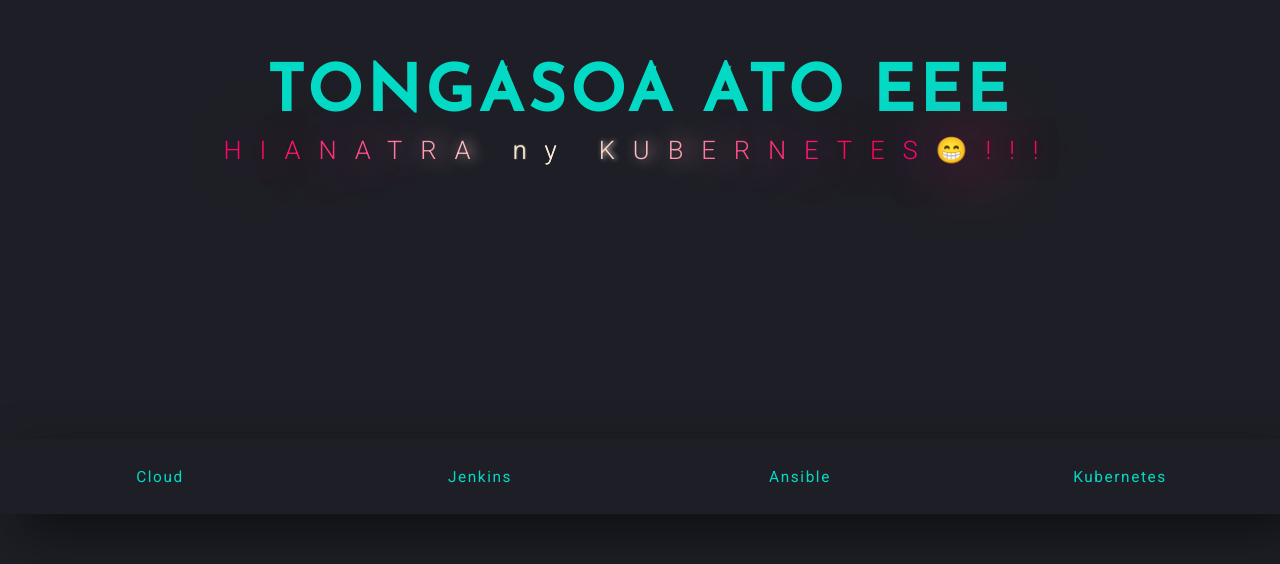
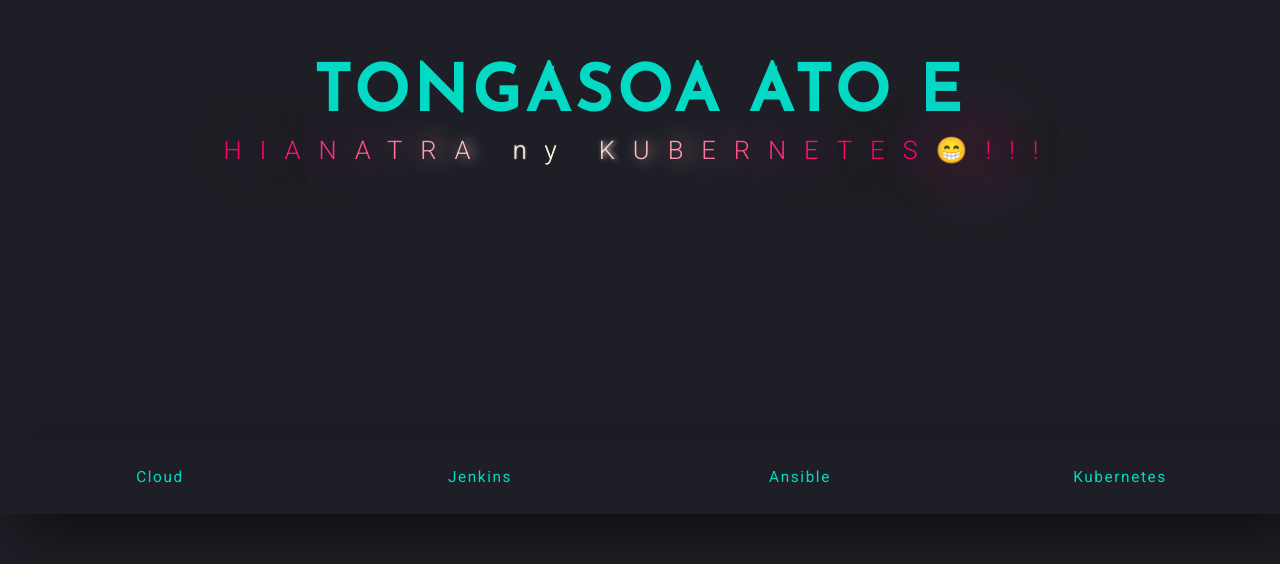
Before and after one commit to FyFyT/kubernetes, a plain HTML site: page index.html in a window 1280 px wide. Shown: the part 286-850 px from the top of the page. Drawn offline with nearby package versions, Linux system fonts and the light colour scheme; a script that the page names is missing.

Commit message:
modif kely

```diff
--- a/index.html
+++ b/index.html
@@ -257,7 +257,7 @@
   </head>
 <body>
     <sectio class="nav">
-        <h1>TONGASOA ATO EEE</h1>
+        <h1>TONGASOA ATO E</h1>
         <h3 class="span loader"><span class="m">H</span><span class="m">I</span><span class="m">A</span><span class="m">N</span><span class="m">A</span><span class="m">T</span><span class="m">R</span><span class="m">A</span><span class="m">&nbsp;</span><span class="m">n</span><span class="m">y</span><span class="m">&nbsp;</span><span class="m">K</span><span class="m">U</span><span class="m">B</span><span class="m">E</span><span class="m">R</span><span class="m">N</span><span class="m">E</span><span class="m">T</span><span class="m">E</span><span class="m">S</span><span class="m">😁</span><span class="m">!!!</span></h3>
         <div class="nav-container"><a class="nav-tab" href="#tab-pwa">Cloud</a><a class="nav-tab" href="#tab-next">Jenkins</a><a class="nav-tab" href="#tab-typescript">Ansible</a><a class="nav-tab" href="#tab-deno">Kubernetes</a><span class="nav-tab-slider"></span></div>
     </sectio>
```
Also changed, not shown: 1 other file.
